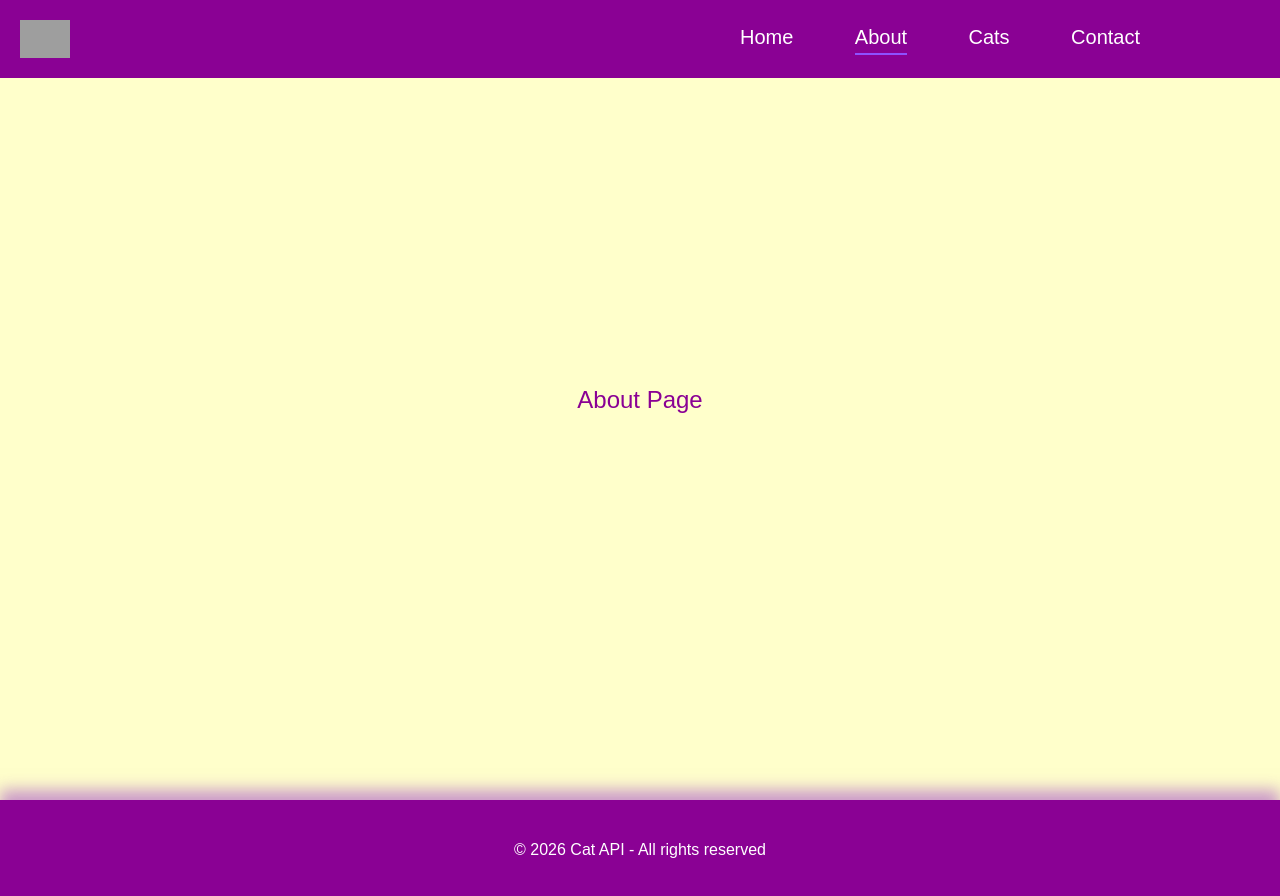
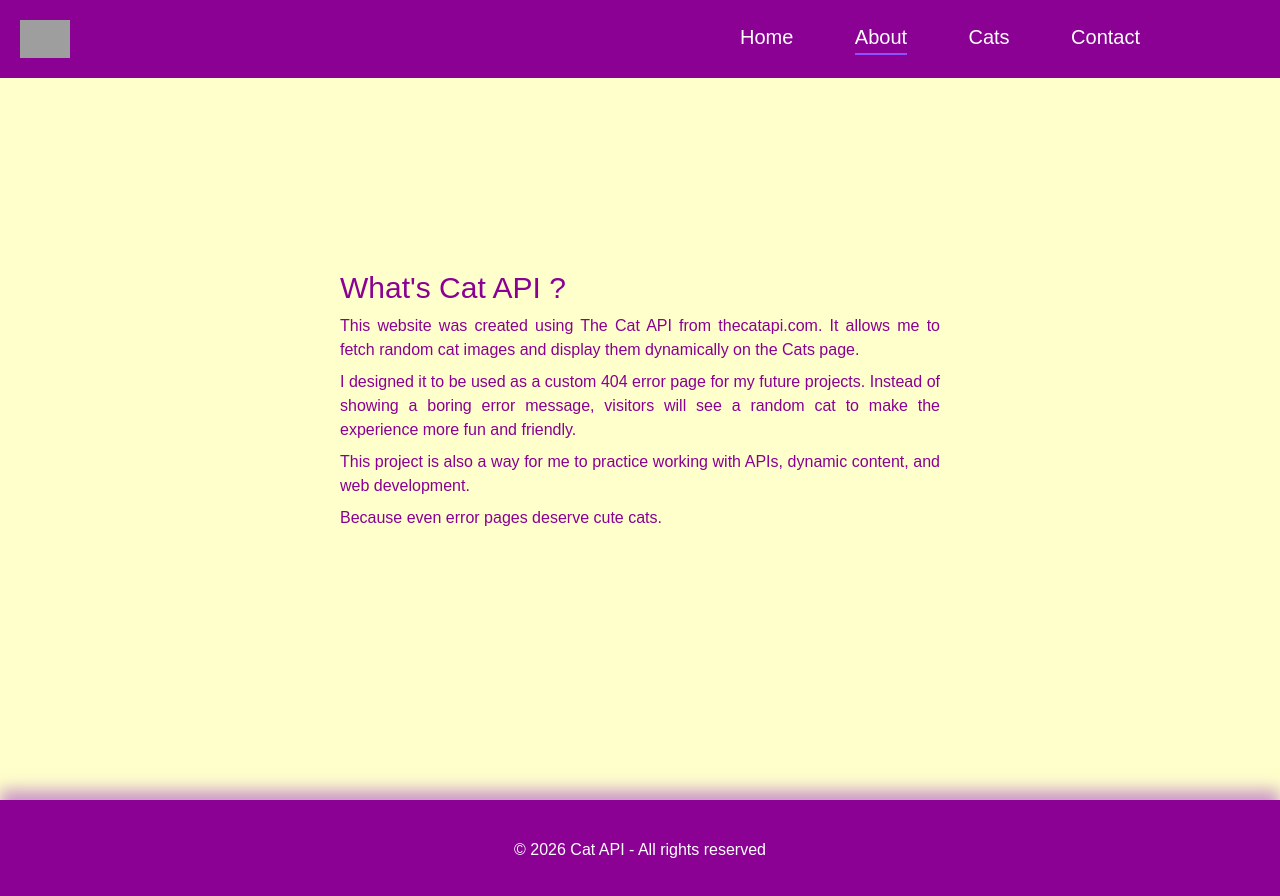
Before and after one commit to SacreOphelie/cat_api, a Next.js app: page /about in a window 1280 px wide. Shown: the top 896 px of the page. Built offline with nearby package versions, Linux system fonts and the light colour scheme; grey boxes are pictures that could not be loaded; a web font is replaced by a local one.

Commit message:
about page

```diff
--- a/app/about/page.jsx
+++ b/app/about/page.jsx
@@ -5,8 +5,12 @@ export default function AboutPage()
     return(
         <>
             <div className="w-screen h-screen flex items-center justify-center">
-                <div>
-                    <h1 className="text-fuchsia-800 text-2xl">About Page</h1>
+                <div className="text-fuchsia-800 text-justify w-75 sm:w-100 md:w-125 xl:w-150 flex flex-col gap-2 !mt-50 !mb-50 md:!mb-0 md:!mt-0">
+                    <h1 className="text-3xl">What's Cat API ?</h1>
+                    <p>This website was created using The Cat API from thecatapi.com. It allows me to fetch random cat images and display them dynamically on the Cats page.</p>
+                    <p>I designed it to be used as a custom 404 error page for my future projects. Instead of showing a boring error message, visitors will see a random cat to make the experience more fun and friendly.</p>
+                    <p>This project is also a way for me to practice working with APIs, dynamic content, and web development.</p>
+                    <p>Because even error pages deserve cute cats.</p>
                 </div>
             </div>
         </>
```
